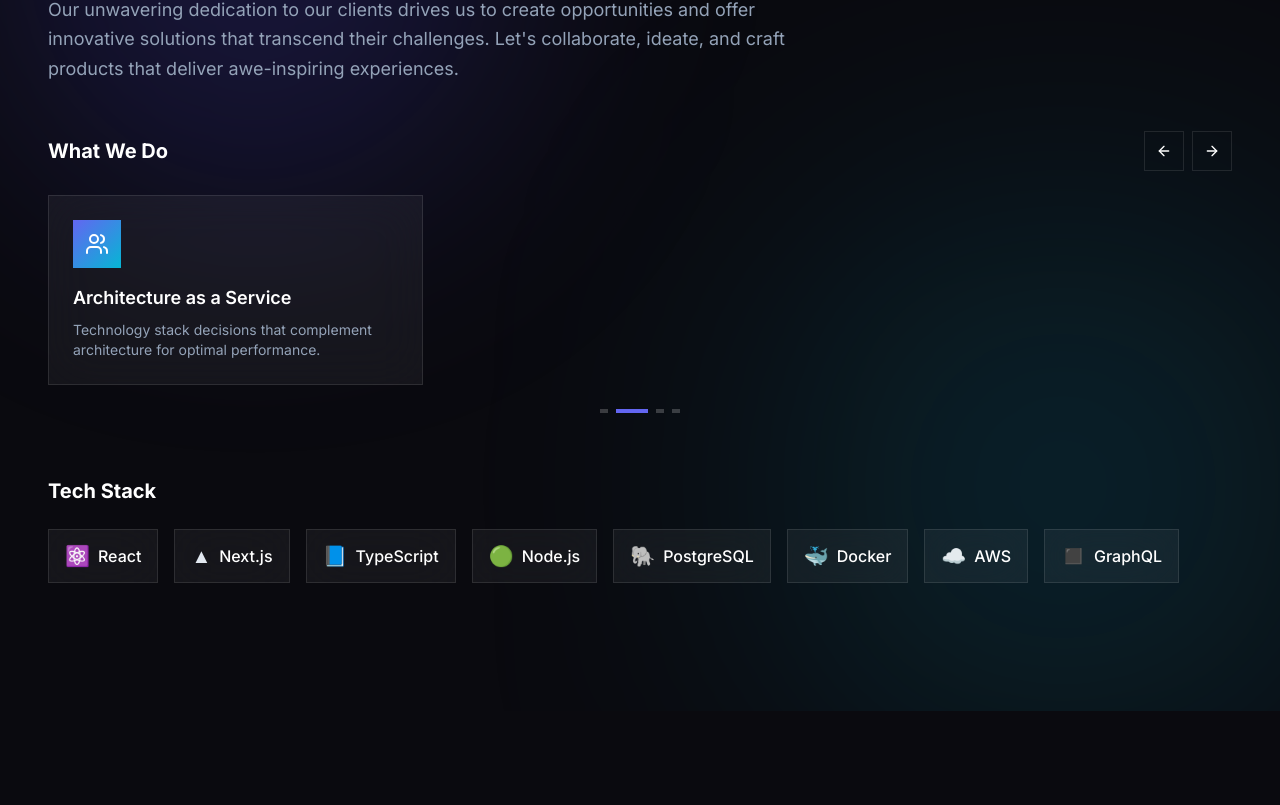
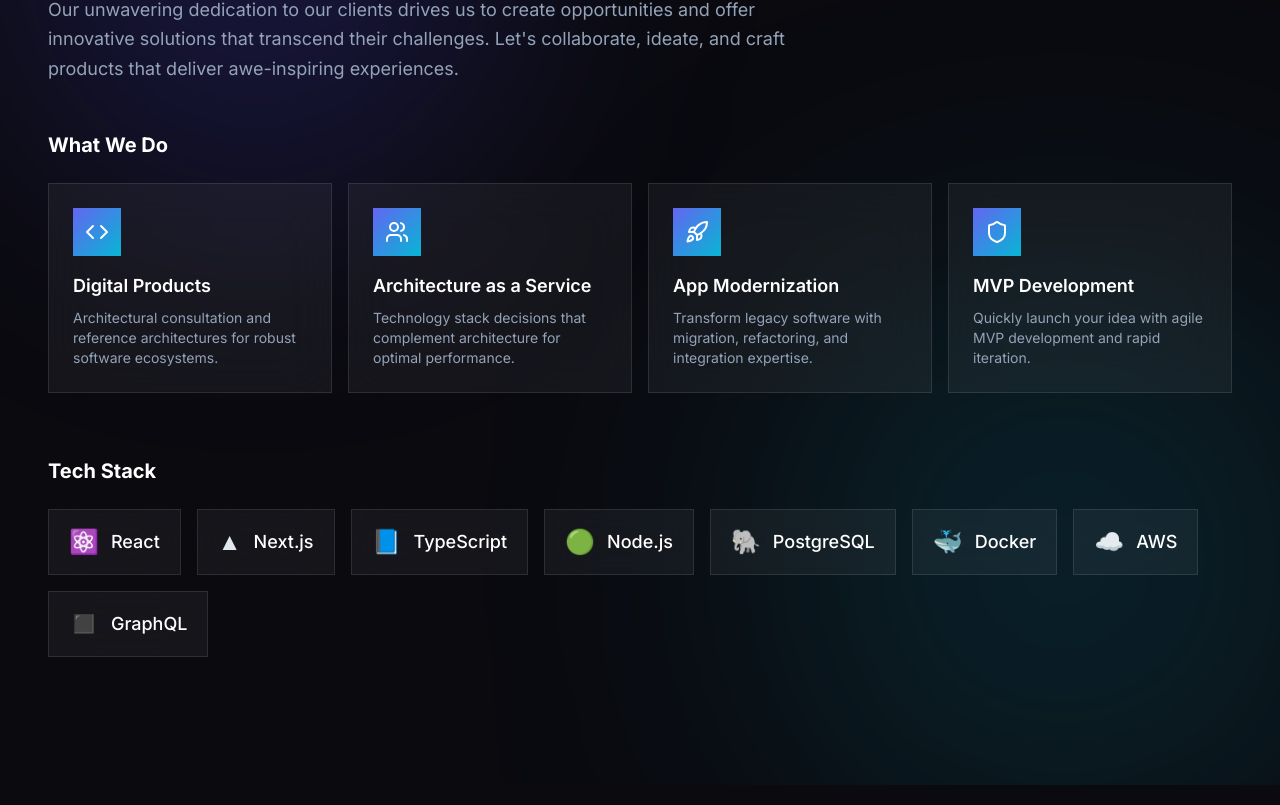
Before and after one commit to fmitesh007/ds_baackup, a Next.js app: page / in a window 1280 px wide. Shown: the part 1215-2020 px from the top of the page. Built offline with nearby package versions, Linux system fonts and the light colour scheme.

Commit message:
Fix: remove rotating sparkles, About with grid cards instead of carousel

```diff
--- a/components/About.tsx
+++ b/components/About.tsx
@@ -3,7 +3,7 @@
 import { motion, useScroll, useTransform } from 'framer-motion';
 import { useTheme } from 'next-themes';
 import { useState, useEffect, useRef } from 'react';
-import { Code, Users, Rocket, Shield, Zap, Globe, Cpu, ArrowRight, ArrowLeft } from 'lucide-react';
+import { Code, Users, Rocket, Shield, ArrowRight, ArrowLeft } from 'lucide-react';
 
 const features = [
   { icon: Code, title: 'Digital Products', desc: 'Architectural consultation and reference architectures for robust software ecosystems.' },
@@ -25,8 +25,6 @@ const techStack = [
 
 export default function About() {
   const [mounted, setMounted] = useState(false);
-  const [activeIndex, setActiveIndex] = useState(0);
-  const [isPaused, setIsPaused] = useState(false);
   const { theme } = useTheme();
   const containerRef = useRef<HTMLDivElement>(null);
   const scrollRef = useRef<HTMLDivElement>(null);
@@ -40,15 +38,6 @@ export default function About() {
 
   const isDark = !mounted || theme === 'dark' || !theme;
   const y1 = useTransform(scrollYProgress, [0, 1], [0, -50]);
-
-  const nextSlide = () => setActiveIndex((prev) => (prev + 1) % features.length);
-  const prevSlide = () => setActiveIndex((prev) => (prev - 1 + features.length) % features.length);
-
-  useEffect(() => {
-    if (isPaused) return;
-    const interval = setInterval(nextSlide, 4000);
-    return () => clearInterval(interval);
-  }, [isPaused]);
 
   if (!mounted) return null;
 
@@ -104,41 +93,17 @@ export default function About() {
         </motion.p>
 
         <div className="mb-16">
-          <div className="flex items-center justify-between mb-6">
-            <h3 className={`text-xl font-bold ${isDark ? 'text-white' : 'text-slate-900'}`}>What We Do</h3>
-            <div className="flex gap-2">
-              <button
-                onClick={prevSlide}
-                className={`w-10 h-10 flex items-center justify-center border ${isDark ? 'border-white/10 hover:border-indigo-500' : 'border-black/10 hover:border-indigo-500'}`}
-              >
-                <ArrowLeft className={`w-4 h-4 ${isDark ? 'text-white' : 'text-slate-900'}`} />
-              </button>
-              <button
-                onClick={nextSlide}
-                className={`w-10 h-10 flex items-center justify-center border ${isDark ? 'border-white/10 hover:border-indigo-500' : 'border-black/10 hover:border-indigo-500'}`}
-              >
-                <ArrowRight className={`w-4 h-4 ${isDark ? 'text-white' : 'text-slate-900'}`} />
-              </button>
-            </div>
-          </div>
-
-          <div
-            className="relative overflow-hidden"
-            onMouseEnter={() => setIsPaused(true)}
-            onMouseLeave={() => setIsPaused(false)}
-          >
-            <div className="flex gap-4">
+          <h3 className={`text-xl font-bold mb-6 ${isDark ? 'text-white' : 'text-slate-900'}`}>What We Do</h3>
+          <div className="grid sm:grid-cols-2 lg:grid-cols-4 gap-4">
             {features.map((feature, i) => (
               <motion.div
                 key={i}
-                  className={`flex-shrink-0 w-full md:w-[calc(50%-8px)] lg:w-[calc(33%-16px)] p-6 ${
-                    i === activeIndex
-                      ? 'block'
-                      : 'hidden'
-                  } ${isDark ? 'glass' : 'bg-white border border-black/10'}`}
-                  initial={{ opacity: 0, x: 50 }}
-                  animate={{ opacity: i === activeIndex ? 1 : 0, x: i === activeIndex ? 0 : 50 }}
-                  transition={{ duration: 0.4 }}
+                className={`p-6 ${isDark ? 'glass' : 'bg-white border border-black/10'}`}
+                initial={{ opacity: 0, y: 20 }}
+                whileInView={{ opacity: 1, y: 0 }}
+                viewport={{ once: true }}
+                transition={{ delay: i * 0.1 }}
+                whileHover={{ y: -5 }}
               >
                 <div className="w-12 h-12 accent-gradient flex items-center justify-center mb-4">
                   <feature.icon className="w-6 h-6 text-white" />
@@ -147,17 +112,6 @@ export default function About() {
                 <p className={`text-sm ${isDark ? 'text-slate-400' : 'text-slate-600'}`}>{feature.desc}</p>
               </motion.div>
             ))}
-            </div>
-
-            <div className="flex justify-center gap-2 mt-6">
-              {features.map((_, i) => (
-                <button
-                  key={i}
-                  onClick={() => setActiveIndex(i)}
-                  className={`h-1 transition-all ${i === activeIndex ? 'w-8 bg-indigo-500' : isDark ? 'w-2 bg-white/20' : 'w-2 bg-slate-300'}`}
-                />
-              ))}
-            </div>
           </div>
         </div>
 
@@ -172,11 +126,11 @@ export default function About() {
             {techStack.map((tech, i) => (
               <motion.div
                 key={i}
-                className={`px-4 py-3 flex items-center gap-2 ${isDark ? 'glass' : 'bg-white border border-black/10'}`}
+                className={`px-5 py-4 flex items-center gap-3 ${isDark ? 'glass' : 'bg-white border border-black/10'}`}
                 whileHover={{ scale: 1.05 }}
               >
-                <span className="text-xl">{tech.icon}</span>
-                <span className={`font-medium ${isDark ? 'text-white' : 'text-slate-900'}`}>{tech.name}</span>
+                <span className="text-2xl">{tech.icon}</span>
+                <span className={`font-medium text-lg ${isDark ? 'text-white' : 'text-slate-900'}`}>{tech.name}</span>
               </motion.div>
             ))}
           </div>
--- a/components/Hero.tsx
+++ b/components/Hero.tsx
@@ -3,7 +3,7 @@
 import { motion, useScroll, useTransform, useSpring } from 'framer-motion';
 import { useTheme } from 'next-themes';
 import { useState, useEffect, useRef } from 'react';
-import { ArrowRight, Sparkles } from 'lucide-react';
+import { ArrowRight } from 'lucide-react';
 
 export default function Hero() {
   const [mounted, setMounted] = useState(false);
@@ -79,12 +79,6 @@ export default function Hero() {
             transition={{ duration: 0.6 }}
           >
             <div className={`inline-flex items-center gap-2 px-4 py-2 glass rounded-sm mb-8`}>
-              <motion.span
-                animate={{ rotate: [0, 360] }}
-                transition={{ duration: 3, repeat: Infinity, ease: "linear" }}
-              >
-                <Sparkles className={`w-4 h-4 ${isDark ? 'text-indigo-400' : 'text-indigo-600'}`} />
-              </motion.span>
               <span className={`text-sm font-medium uppercase tracking-wider ${isDark ? 'text-slate-400' : 'text-slate-600'}`}>Engineering the Future</span>
             </div>
           </motion.div>
```
Lines whose indentation alone changed are shown as unchanged.
